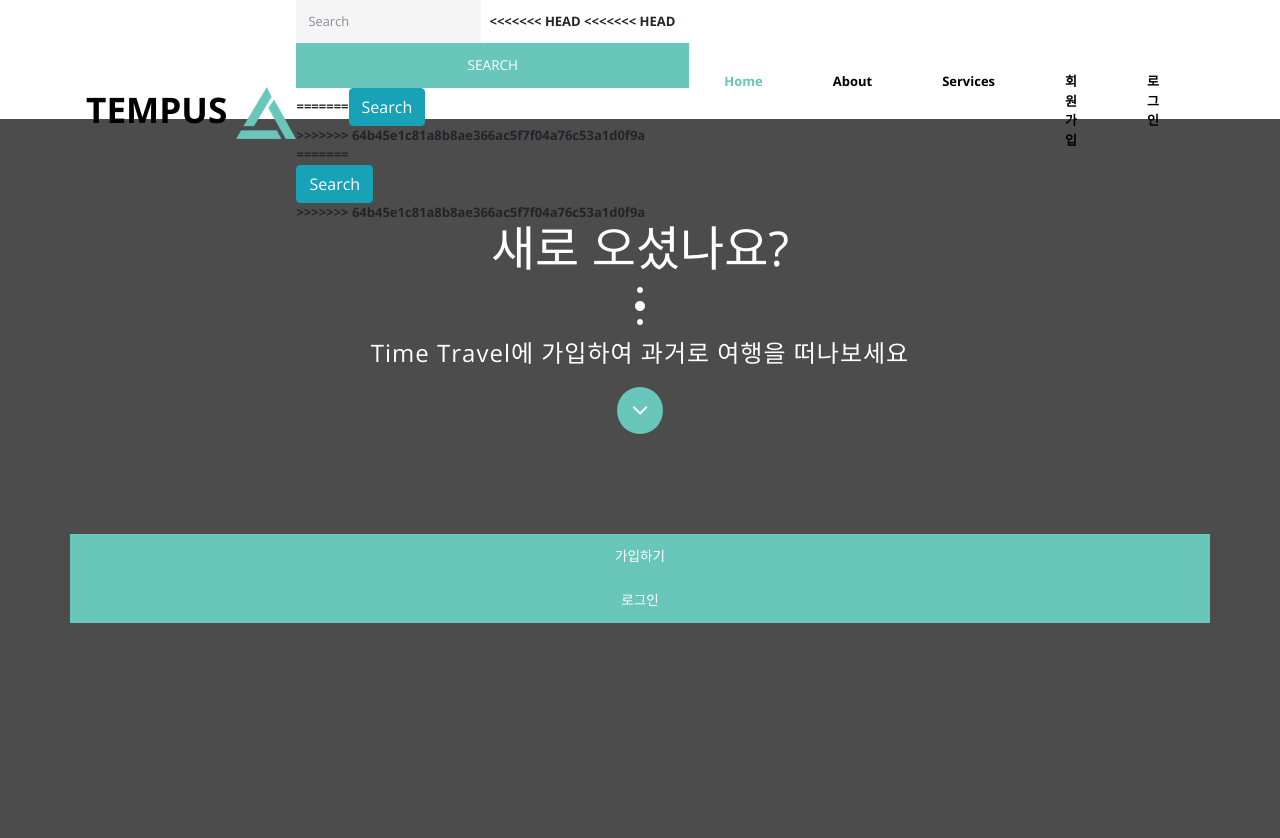
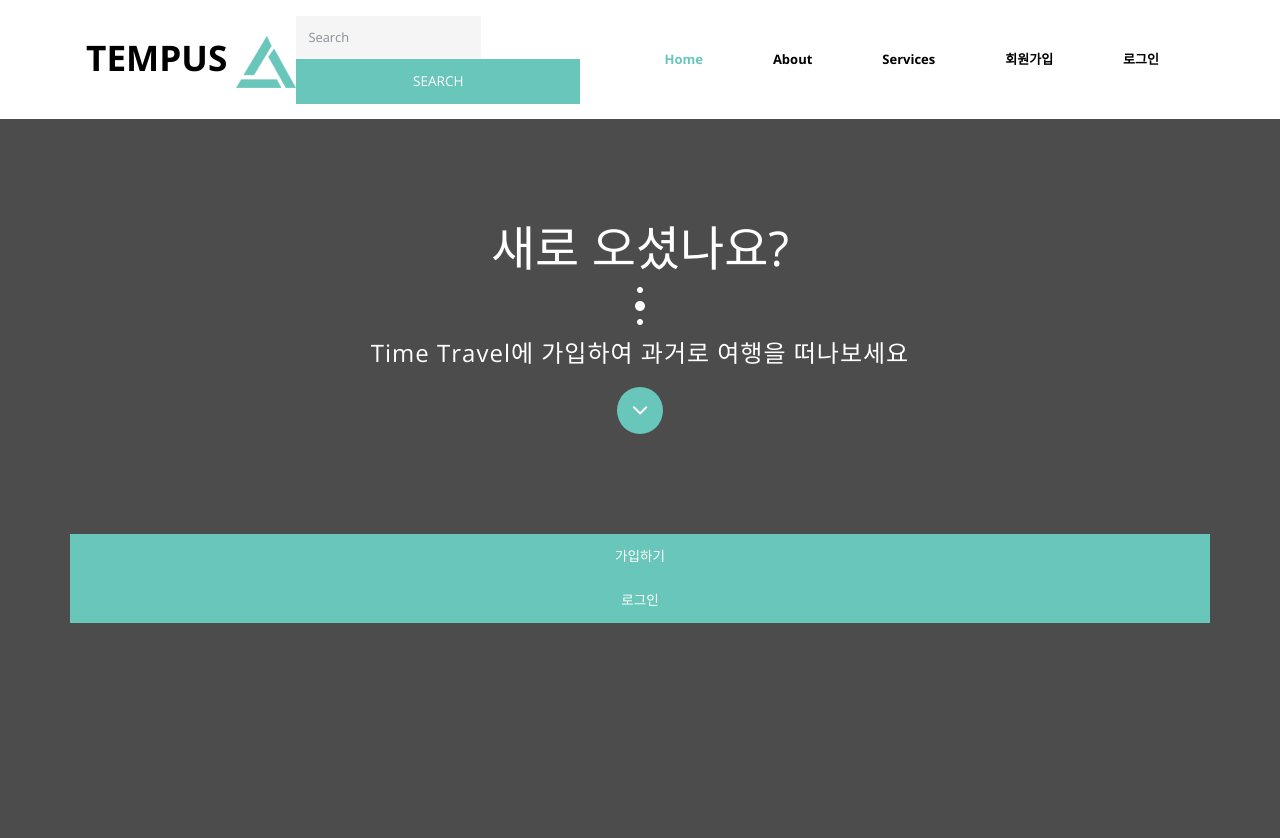
Before and after one commit to jhmk612/TimeTravel, a Django app: page / in a window 1280 px wide. Shown: the top 838 px of the page. Run offline with Django 3.2, Linux system fonts and the light colour scheme; some libraries are stand-ins or nearby versions.

Commit message:
navbar modification

```diff
--- a/timetravel/index/templates/index/home.html
+++ b/timetravel/index/templates/index/home.html
@@ -82,15 +82,9 @@ http://www.templatemo.com/tm-511-journey
                             </a>
 							<form class="form-inline" action="/action_page.php">
 							<input class="form-control mr-sm-2" type="text" placeholder="Search">
-<<<<<<< HEAD
-<<<<<<< HEAD
+
 							<button class="btn btn-primary tm-btn tm-btn-search text-uppercase" type="submit">Search</button>
-=======
-							<button class="btn btn-info" type="submit">Search</button>
->>>>>>> 64b45e1c81a8b8ae366ac5f7f04a76c53a1d0f9a
-=======
-							<button class="btn btn-info" type="submit">Search</button>
->>>>>>> 64b45e1c81a8b8ae366ac5f7f04a76c53a1d0f9a
+
 							</form>
 
 
```
